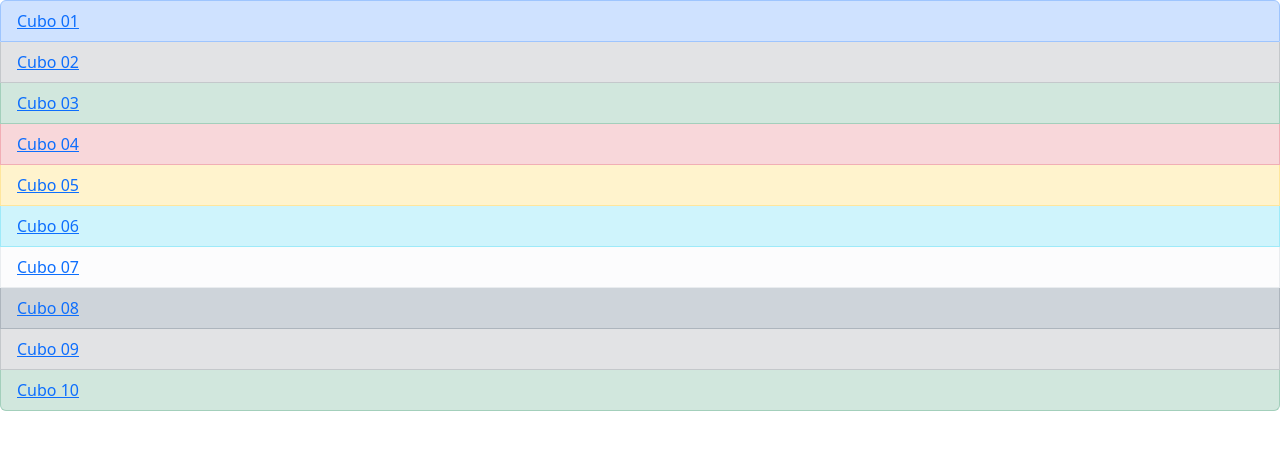
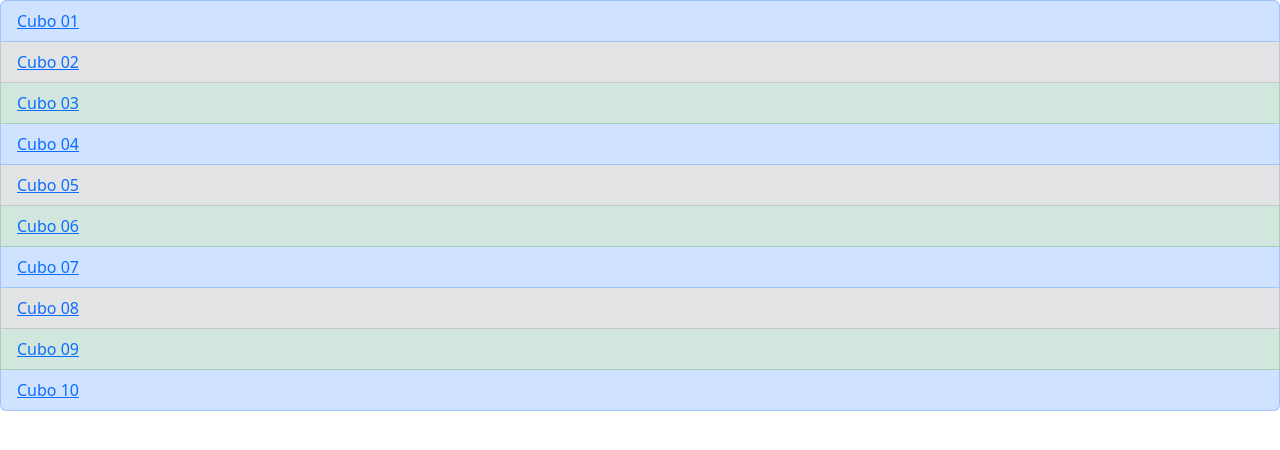
Before and after one commit to ocapunay/ocapunay.github.io, a plain HTML site: page index.html in a window 1280 px wide. Drawn offline with nearby package versions, Linux system fonts and the light colour scheme.

Commit message:
Update index.html

```diff
--- a/index.html
+++ b/index.html
@@ -11,13 +11,13 @@
             <li class="list-group-item list-group-item-primary"><a href="01/index.html">Cubo 01</a></li>
             <li class="list-group-item list-group-item-secondary"><a href="02/index.html">Cubo 02</a></li>
             <li class="list-group-item list-group-item-success"><a href="03/index.html">Cubo 03</a></li>
-            <li class="list-group-item list-group-item-danger"><a href="04/index.html">Cubo 04</a></li>
-            <li class="list-group-item list-group-item-warning"><a href="05/index.html">Cubo 05</a></li>
-            <li class="list-group-item list-group-item-info"><a href="06/index.html">Cubo 06</a></li>
-            <li class="list-group-item list-group-item-light"><a href="07/index.html">Cubo 07</a></li>
-            <li class="list-group-item list-group-item-dark"><a href="08/index.html">Cubo 08</a></li>
-            <li class="list-group-item list-group-item-secondary"><a href="09/index.html">Cubo 09</a></li>
-            <li class="list-group-item list-group-item-success"><a href="10/index.html">Cubo 10</a></li>
+            <li class="list-group-item list-group-item-primary"><a href="04/index.html">Cubo 04</a></li>
+            <li class="list-group-item list-group-item-secondary"><a href="05/index.html">Cubo 05</a></li>
+            <li class="list-group-item list-group-item-success"><a href="06/index.html">Cubo 06</a></li>
+            <li class="list-group-item list-group-item-primary"><a href="07/index.html">Cubo 07</a></li>
+            <li class="list-group-item list-group-item-secondary"><a href="08/index.html">Cubo 08</a></li>
+            <li class="list-group-item list-group-item-success"><a href="09/index.html">Cubo 09</a></li>
+            <li class="list-group-item list-group-item-primary"><a href="10/index.html">Cubo 10</a></li>
         </ul>
 
     </body>
```
